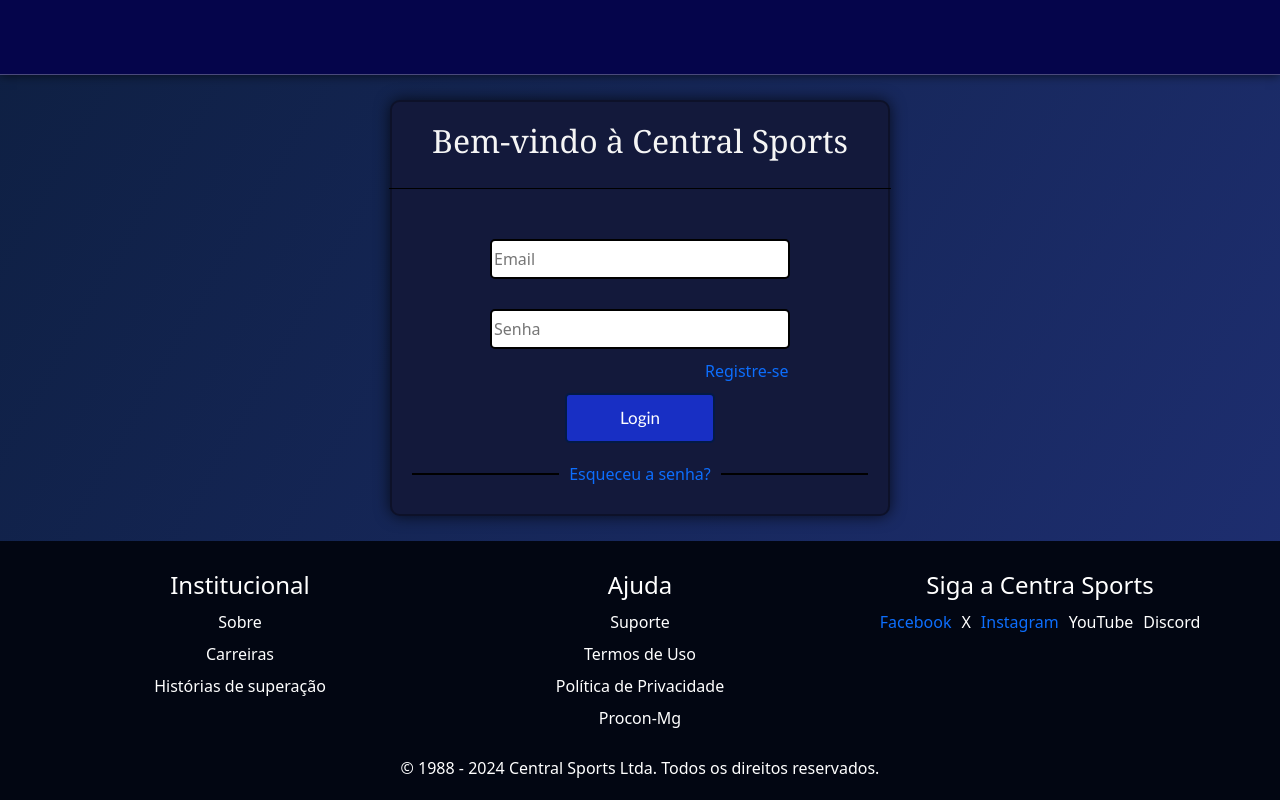
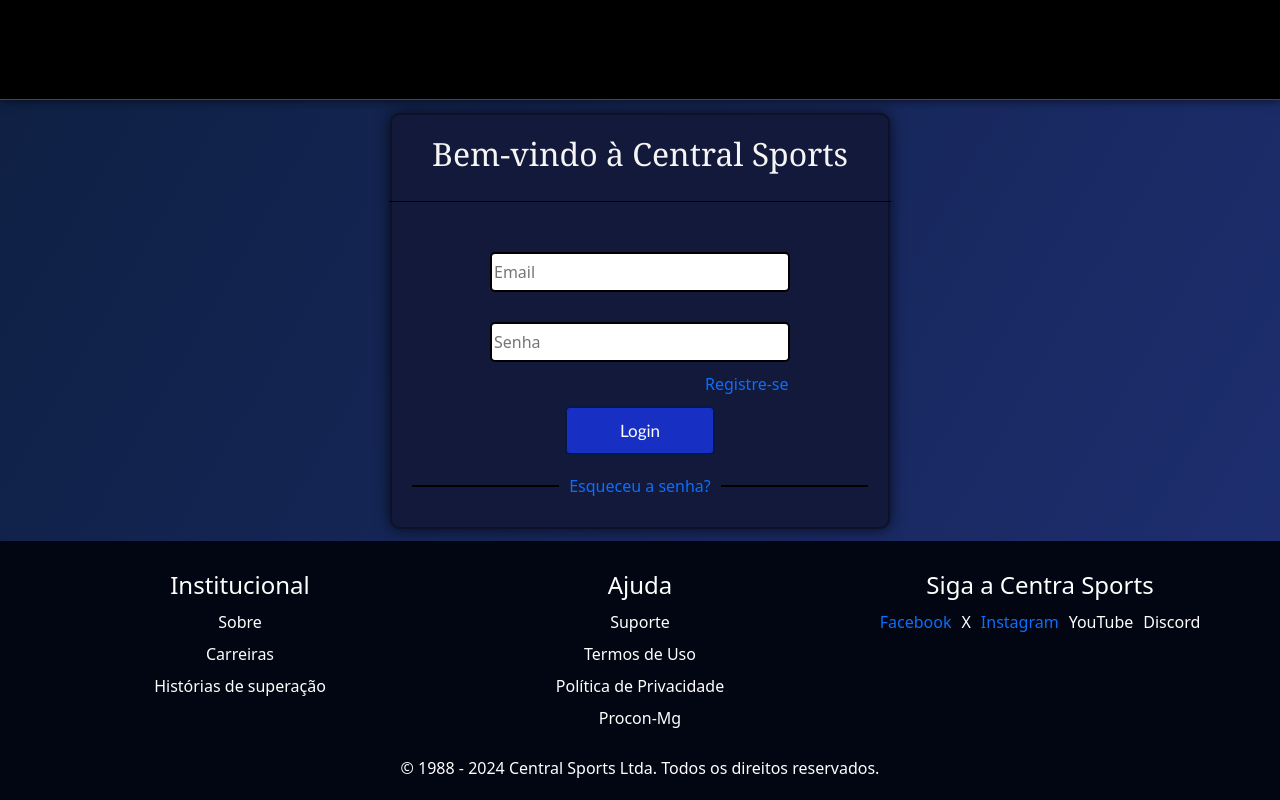
Before and after one commit to FelipeMateus4/Central-Sports, a React (Create React App) app in the folder Implementacao/front-end/: page / in a window 1280 px wide. Built offline with nearby package versions, Linux system fonts and the light colour scheme.

Commit message:
style: change header color

```diff
--- a/Implementacao/front-end/src/Components/Header/Header.css
+++ b/Implementacao/front-end/src/Components/Header/Header.css
@@ -1,9 +1,9 @@
 .navbar-custom {
-    background-color: #05054b;
+    background-color: #000000;
     padding: 10px 20px;
     border-bottom: 1px solid #ffffff46;
     width: 100%;
-    height: 75px;
+    height: 100px;
     box-shadow: 0 0 10px rgba(0, 0, 0, 0.7);
     display: flex;
     justify-content: center;
```
